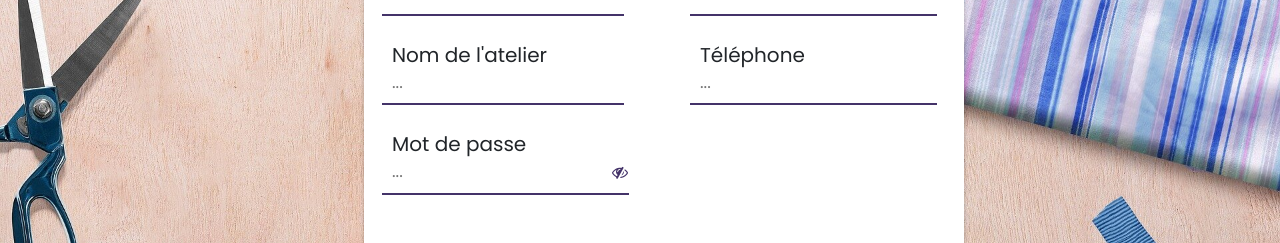
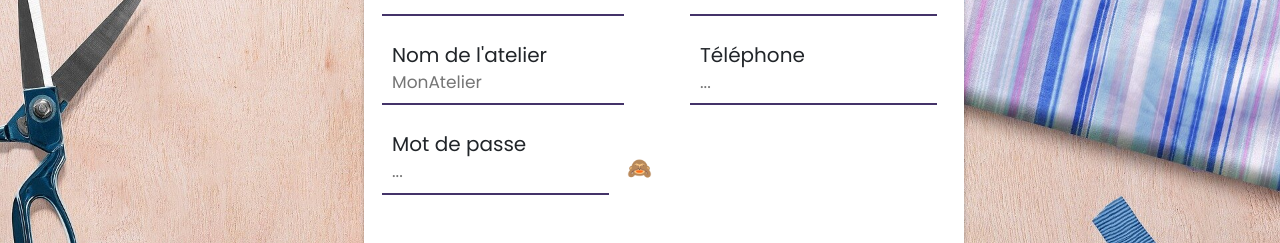
Before and after one commit to main-c/mon-atelier, a React (Create React App) app in the folder src/frontend/mon_atelier/: page /signup in a window 1280 px wide. Shown: the part 252-495 px from the top of the page. Built offline with nearby package versions, Linux system fonts and the light colour scheme.

Commit message:
gaelle arrange forms

```diff
--- a/src/frontend/mon_atelier/package.json
+++ b/src/frontend/mon_atelier/package.json
@@ -14,6 +14,7 @@
     "react-router-dom": "^6.2.1",
     "react-scripts": "5.0.0",
     "react-swipeable": "^6.2.0",
+    "react-token-auth": "^2.3.8",
     "web-vitals": "^2.1.0",
     "zxcvbn": "^4.4.2"
   },
--- a/src/frontend/mon_atelier/src/components/Article.js
+++ b/src/frontend/mon_atelier/src/components/Article.js
@@ -11,7 +11,7 @@ export default function Article() {
 	console.log({nameCat})
 
 	useEffect(() => {
-		axios.get(`http://monatelier.comsas.club/api/v1/articles/?workshop__name=&mesure=&modele__name=&modele__category__name=Robe+en+pagne`)
+		axios.get(`https://api-mon-atelier.herokuapp.com/api/v1/articles/?workshop__name=&mesure=&modele__name=&modele__category__name=Robe+en+pagne`)
 		.then(res => {
 			console.log(res.data)
 			setArticles(res.data.results)
--- a/src/frontend/mon_atelier/src/components/articleAll.js
+++ b/src/frontend/mon_atelier/src/components/articleAll.js
@@ -12,7 +12,7 @@ export default class ArticleAll extends React.Component {
 	}
 
 	componentDidMount(){
-		axios.get("articles/")
+		axios.get("https://api-mon-atelier.herokuapp.com/api/v1/articles/")
 		.then(response => {
 			const articles = response.data.results;
 			this.setState({articles});
--- a/src/frontend/mon_atelier/src/components/categories.js
+++ b/src/frontend/mon_atelier/src/components/categories.js
@@ -10,7 +10,7 @@ class Categories extends React.Component{
   }
 
   componentDidMount(){
-    axios.get("categories/")
+    axios.get("https://api-mon-atelier.herokuapp.com/api/v1/categories/")
     .then(res => {
       const categories = res.data.results;
       this.setState({ categories });
--- a/src/frontend/mon_atelier/src/components/search.js
+++ b/src/frontend/mon_atelier/src/components/search.js
@@ -60,7 +60,7 @@ useEffect(() =>
 
 			</div>
 		</div>
-		<span className="d-flex w-75 border border-1 mx-auto bg-white ">
+		<span className="d-flex w-100 border border-1 mx-auto bg-white ">
 						<span className="border-0 fw-bold ps-2 pe-5 pt-4"   style={{color:"white", backgroundColor: '#443369'}} >Catégories</span>
 		        <span className=" border-0 w-100" ><Articles /></span>
 
@@ -70,21 +70,7 @@ useEffect(() =>
 					<div className="mx-auto mb-2" style={{height:'4px', width:'100px', background:'#FF5566'}}></div>
 
 					<div className="row pt-3 mx-auto py-3">
-					<button onClick={ ()=>
-													{axios(`http://monatelier.comsas.club/api/v1/articles/?format=json&ordering=status`)
 
-																.then((res)=>{
-
-																	console.log(res.data.results)
-																	setFiltData(res.data.results)
-																	setAllData(res.data.results)
-																})
-																.catch((err)=>{
-																	console.log("the error now is" + err)
-																})
-															}
-
-						}> filtrer</button>
 					{filtData.map((article,index)=>{
 
 						return(
@@ -124,7 +110,7 @@ class Articles extends React.Component{
   }
 
   componentDidMount(){
-    axios.get("www.monatelier.comsas.club/api/v1/categories/")
+    axios.get("https://api-mon-atelier.herokuapp.com/api/v1/categories/")
     .then(res => {
       const categories = res.data.results;
       this.setState({ categories });
--- a/src/frontend/mon_atelier/src/core/Inscription.js
+++ b/src/frontend/mon_atelier/src/core/Inscription.js
@@ -1,4 +1,5 @@
-import React from 'react';
+
+import React, { useState } from 'react';
 import axios from 'axios';
 import { Link } from "react-router-dom";
 
@@ -16,7 +17,7 @@ class Inscription extends React.Component{
 			password: "",
 			email: "",
 			phone: "",
-			isPasswordShown : false
+			showPass : false,
 		};
 		this.handleChange = this.handleChange.bind(this)
     }
@@ -32,7 +33,7 @@ class Inscription extends React.Component{
 		handleSubmit = (e) =>{
 			e.preventDefault()
 			console.log(this.state)
-			axios.post("www.monatelier.comsas.club/api/v1/workshops/", {
+			axios.post("https://api-mon-atelier.herokuapp.com/api/v1/workshops/", {
 				manager: {
 					last_name: this.state.last_name,
 					password: this.state.password,
@@ -50,16 +51,31 @@ class Inscription extends React.Component{
 
 		}
 
-		//visibilite
 
-		togglePasswordShownVisibility = () => {
-			const {isPasswordShown} = this.state;
-			this.setState({isPasswordShown: !isPasswordShown});
+	state1 = {
+		icon: 'fa fa-eye',
+		type: 'password'
+	}
+
+/*	changeType = () => {
+		const { type } = this.state1
+		if (type === 'password') {
+			this.setState1({
+				icon: 'fa fa-eye-slash',
+				type: 'text'
+			})
+		} else {
+			this.setState1({
+				icon: 'fa fa-eye',
+				type: 'password'
+			})
 		}
+	}
+*/
 
 	render(){
 
-		const { last_name, name, password, email, phone, isPasswordShown } = this.state;
+		const { last_name, name, password, email, phone } = this.state;
 
 		return(
 			<div className="container-fluid body mt-0 py-1 d-flex justify-content-center">
@@ -92,7 +108,7 @@ class Inscription extends React.Component{
 										name="name"
 										value={name}
 										className="inp_ins text-violet px-3 pb-2 px-4"
-										placeholder="..." id="atel"
+										placeholder="MonAtelier" id="atel"
 										onChange={this.handleChange} required/>
 										<span className="focus-bord larg"></span>
 									</div>
@@ -100,13 +116,25 @@ class Inscription extends React.Component{
 								<div id="eye">
 									<div>
 										<p className="text-dark fs-5 ms-4 mb-0">Mot de passe</p>
-										<input className='input' type={(isPasswordShown) ? "text" : "password"} placeholder="..." className="inp_ins text-violet px-3 pb-2 px-4" name="user_pass" id="pass" onchange={this.handleChange} required/>
+										<input
+										type={this.state.showPass ? "text" : "password" }
+										name="password"
+										value={password}
+										onChange = {this.handleChange}
+									    placeholder="..." id="pass"
+										className="text-violet px-3 pb-2 px-4"
+										required/>
 									</div>
-									<div className="text-violet me-4">
-										<i className={`fa ${isPasswordShown ? "fa-eye":"fa-eye-slash"} icon`} id="i" aria-hidden='true' onClick={this.togglePasswordShownVisibility}></i>
+									<div><br />
+									<span
+									className="bouton"
+									alt="hide/show"
+									onClick={()=> this.setState({showPass: !this.state.showPass})}
+								>
+								{this.state.showPass ? '🙉' : '🙈'}</span>
 									</div>
 								</div>
-								<span className="focus-bord"></span>
+								<span className="focus-border"></span>
 							</div>
 								</div>
 								<div className="col-lg-6">
```
Also changed, not shown: 2 other files (tests, documents, lock files or other folders).
